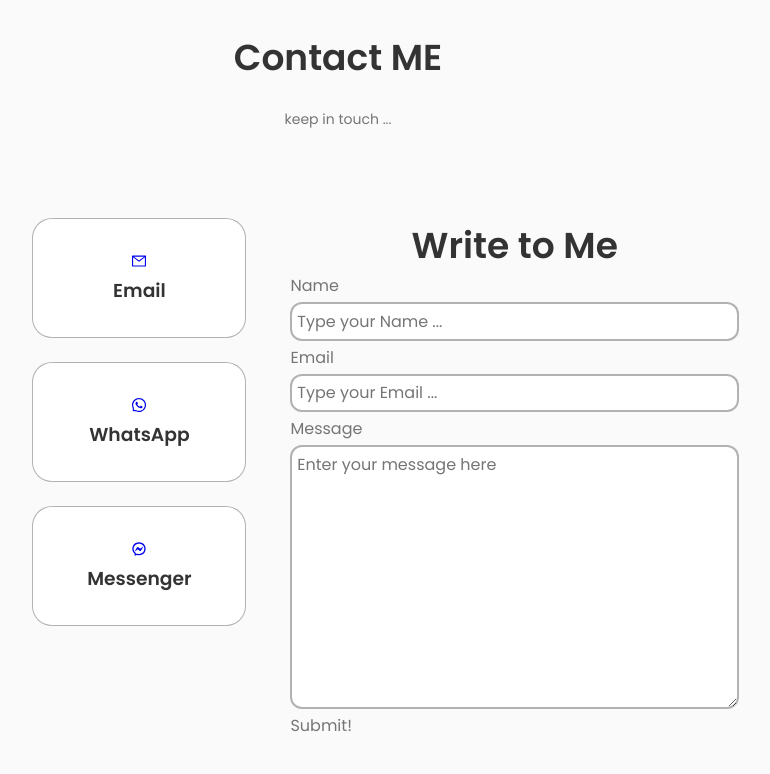
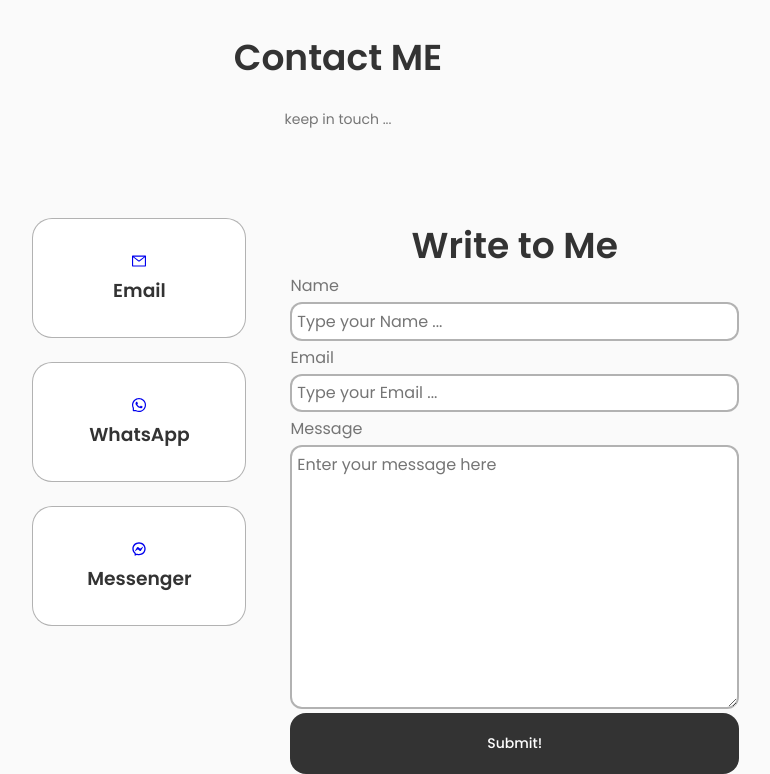
Before and after one commit to edmundchan70/portfolio_2023, a React (Create React App) app: page / in a window 1280 px wide. Shown: the part 3315-4089 px from the top of the page, without its empty margins (302-1072 px from the left). Before the commit the page ends 4053 px from the top, so only its background shows below. Built offline with nearby package versions, Linux system fonts and the light colour scheme; no server answers.

Commit message:
updaed btn

```diff
--- a/src/component/ContactMe/ContactMe.css
+++ b/src/component/ContactMe/ContactMe.css
@@ -53,7 +53,16 @@
 
 
 }
-
+.sendMsg{
+   font-size: var(--small-font-size);
+   text-align: center;
+   display: inline-block;
+   background-color: var(--title-color);
+   color: var(--container-color);
+   padding: 1.25rem 2rem;
+   border-radius: 1rem;
+   font-weight: var(--font-medium);
+   }
 @media only  screen and (max-width: 800px){
 
    .contactMe_container{
```
Also changed, not shown: 1 other file (tests, documents, lock files or other folders).
